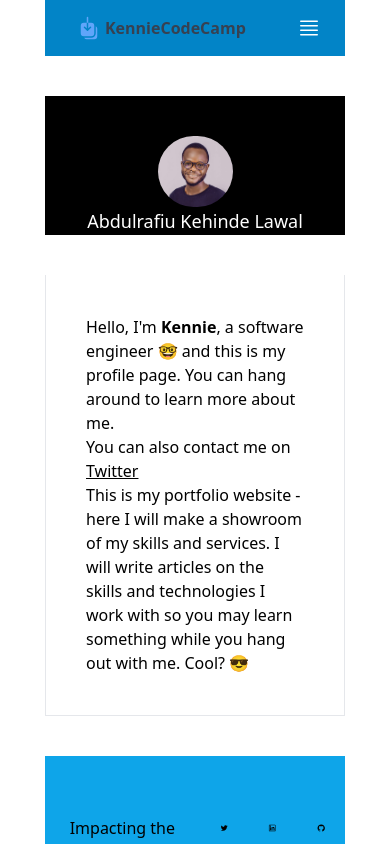
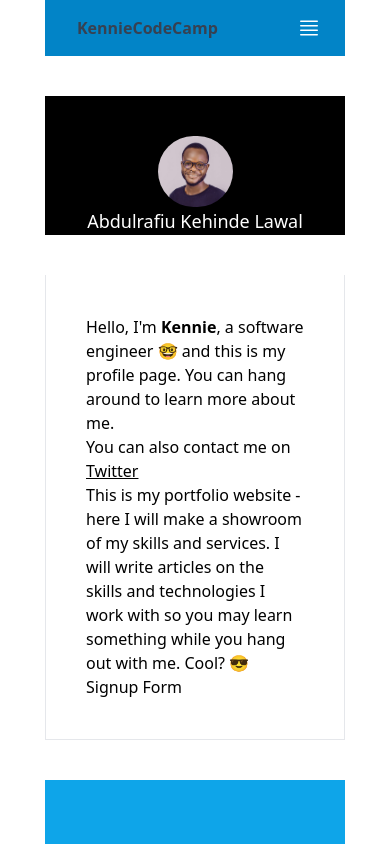
Before and after one commit to kennie-larkson/nextjs-blog, a Next.js app: page / in a window 390 px wide. Shown: the top 844 px of the page. Built offline with nearby package versions, Linux system fonts and the light colour scheme.

Commit message:
merged with responsive-navbar branch after fixing the achieving a responsive navbar

```diff
--- a/components/navbar.js
+++ b/components/navbar.js
@@ -19,10 +19,10 @@ const Navbar = ({ form, home, projects, about, title }) => {
               {/* logo  */}
               <div>
                 <a
-                  href="#"
+                  href="/"
                   className="flex items-center py-4 px-2 text-gray-700"
                 >
-                  <svg
+                  {/* <svg
                     xmlns="http://www.w3.org/2000/svg"
                     viewBox="0 0 24 24"
                     fill="currentColor"
@@ -34,13 +34,13 @@ const Navbar = ({ form, home, projects, about, title }) => {
                       clip-rule="evenodd"
                     />
                     <path d="M7.151 21.75a2.999 2.999 0 002.599 1.5h7.5a3 3 0 003-3v-7.5c0-1.11-.603-2.08-1.5-2.599v7.099a4.5 4.5 0 01-4.5 4.5H7.151z" />
-                  </svg>
+                  </svg> */}
 
                   <span className="font-bold">{title}</span>
                 </a>
               </div>
               {/* primary nav */}
-              <div className="hidden md:flex flex items-center space-x-1 text-white">
+              <div className="hidden md:flex items-center space-x-1 text-white">
                 <a href="/" className="py-4 px-3 hover:text-gray-900">
                   Home
                 </a>
@@ -56,12 +56,12 @@ const Navbar = ({ form, home, projects, about, title }) => {
               </div>
             </div>
             {/* secondary nav  */}
-            <div className="hidden md:flex flex items-center space-x-1">
+            <div className="hidden md:flex items-center space-x-1">
               <a href="#" className="py-5 px-3">
                 Login
               </a>
               <a
-                href="#"
+                href="#signupform"
                 className="py-2 px-3 bg-yellow-400 hover:bg-yellow-300 text-yellow-800 hover:text-yellow-800 rounded transition duration-300"
               >
                 Signup
@@ -106,7 +106,7 @@ const Navbar = ({ form, home, projects, about, title }) => {
               Login
             </a>
             <a
-              href="#"
+              href="#signup-form"
               className="py-1 px-1 bg-yellow-400 hover:bg-yellow-300 text-yellow-800 hover:text-yellow-800 rounded transition duration-300"
             >
               Signup
--- a/pages/index.js
+++ b/pages/index.js
@@ -10,7 +10,7 @@ export default function Home({}) {
       </Head>
       {/* <main> */}
       <Body>
-        <section className="flex phone:container leading-normal font-mono hover:leading-loose">
+        <section className="flex flex-col phone:container leading-normal font-mono hover:leading-loose">
           <div className="">
             <p className=" ">
               Hello, I'm <strong>Kennie</strong>, a software engineer 🤓 and
@@ -32,6 +32,7 @@ export default function Home({}) {
               out with me. Cool? 😎
             </p>
           </div>
+          <div id="signup-form">Signup Form</div>
         </section>
       </Body>
       {/* </main> */}
--- a/pages/signupform.js
+++ b/pages/signupform.js
@@ -44,7 +44,11 @@ const SignupForm = () => {
             action="/signupform?success=true"
             data-netlify="true"
           >
-          <input type="hidden" name="membership-form" value="membership-form" />
+            <input
+              type="hidden"
+              name="membership-form"
+              value="membership-form"
+            />
             <div className="">
               {success && <p>Successfully submitted form!</p>}
               <h5>Please fill the form below</h5>
```
Lines whose indentation alone changed are shown as unchanged.
